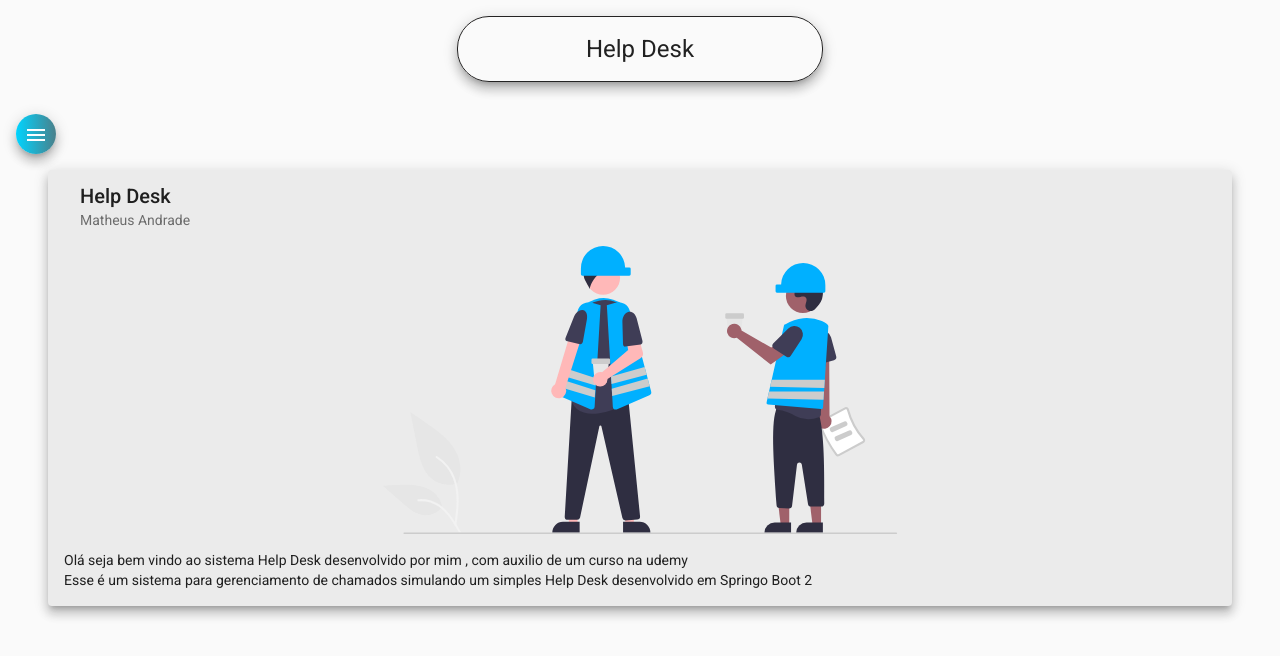
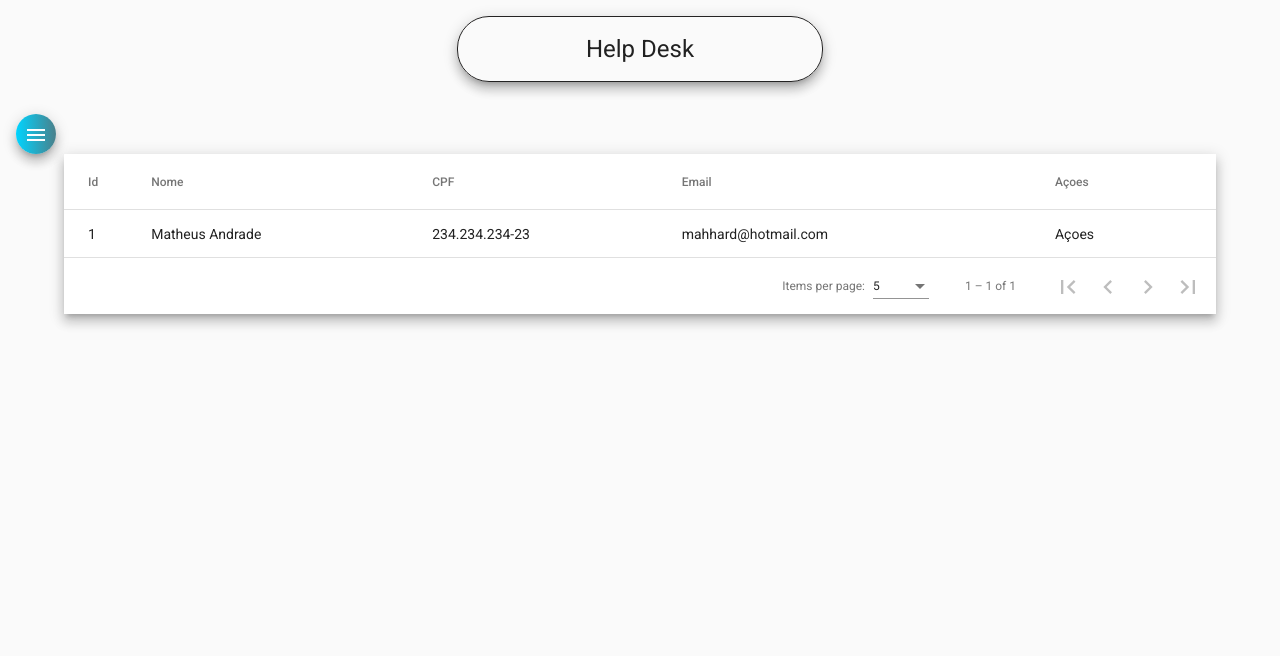
Before and after one commit to mah-andrade/HelpDesk-frontend, an Angular app: page /tecnicos in a window 1280 px wide. Before the commit this address led to /home. Shown: the top 656 px of the page. Built offline with nearby package versions, Linux system fonts and the light colour scheme.

Commit message:
HTML E CSS PARA TECNICO LIST

```diff
--- a/src/app/app-routing.module.ts
+++ b/src/app/app-routing.module.ts
@@ -8,7 +8,7 @@
   {
     path: '', component: NavComponent, children:[
       {path: 'home', component: HomeComponent },
-      {path:'tecnicos',component:TecnicoListComponent}
+      {path:'tecnicos',component:TecnicoListComponent }
     ]
   }
 ];
--- a/src/app/components/nav/nav.component.ts
+++ b/src/app/components/nav/nav.component.ts
@@ -11,7 +11,7 @@
   constructor(private router: Router) { }
 
   ngOnInit(): void {
-    this.router.navigate(['home'])
+    this.router.navigate(['tecnicos'])
   }
 
 }
--- a/src/app/components/tecnico/tecnico-list/tecnico-list.component.css
+++ b/src/app/components/tecnico/tecnico-list/tecnico-list.component.css
@@ -0,0 +1,7 @@
+.container{
+    width: 90%;
+    margin: auto;
+}
+table {
+    width: 100%;
+  }
--- a/src/app/components/tecnico/tecnico-list/tecnico-list.component.html
+++ b/src/app/components/tecnico/tecnico-list/tecnico-list.component.html
@@ -1 +1,41 @@
-<p>tecnico-list works!</p>
+<div class="container">
+    <div class="mat-elevation-z8">
+        <table mat-table [dataSource]="dataSource">
+
+          <ng-container matColumnDef="position">
+            <th mat-header-cell *matHeaderCellDef> Id </th>
+            <td mat-cell *matCellDef="let element"> {{element.id}} </td>
+          </ng-container>
+
+          <ng-container matColumnDef="name">
+            <th mat-header-cell *matHeaderCellDef> Nome </th>
+            <td mat-cell *matCellDef="let element"> {{element.nome}} </td>
+          </ng-container>
+
+          <ng-container matColumnDef="weight">
+            <th mat-header-cell *matHeaderCellDef> CPF </th>
+            <td mat-cell *matCellDef="let element"> {{element.cpf}} </td>
+          </ng-container>
+
+          <ng-container matColumnDef="symbol">
+            <th mat-header-cell *matHeaderCellDef> Email </th>
+            <td mat-cell *matCellDef="let element"> {{element.email}} </td>
+          </ng-container>
+
+          <ng-container matColumnDef="acoes">
+            <th mat-header-cell *matHeaderCellDef> Açoes </th>
+            <td mat-cell *matCellDef="let element"> Açoes </td>
+          </ng-container>
+
+
+          <tr mat-header-row *matHeaderRowDef="displayedColumns"></tr>
+          <tr mat-row *matRowDef="let row; columns: displayedColumns;"></tr>
+        </table>
+
+        <mat-paginator [pageSizeOptions]="[5, 10, 20]"
+                       showFirstLastButtons
+                       aria-label="Select page of periodic elements">
+        </mat-paginator>
+      </div>
+
+</div>
--- a/src/app/components/tecnico/tecnico-list/tecnico-list.component.ts
+++ b/src/app/components/tecnico/tecnico-list/tecnico-list.component.ts
@@ -1,4 +1,7 @@
-import { Component, OnInit } from '@angular/core';
+import { Component, OnInit, ViewChild } from '@angular/core';
+import { MatPaginator } from '@angular/material/paginator';
+import { MatTableDataSource } from '@angular/material/table';
+import { Tecnico } from 'src/app/models/tecnico';
 
 @Component({
   selector: 'app-tecnico-list',
@@ -7,9 +10,28 @@
 })
 export class TecnicoListComponent implements OnInit {
 
+  ELEMENT_DATA: Tecnico[] = [
+    {
+      id:1,
+      nome:'Matheus Andrade',
+      cpf:'234.234.234-23',
+      email:'mahhard@hotmail.com',
+      senha:'321321',
+      perfis:['0'],
+      dataCriacao:'06/02/2003'
+    }
+  ]
+  displayedColumns: string[] = ['position', 'name', 'weight', 'symbol','acoes'];
+  dataSource = new MatTableDataSource<Tecnico>(this.ELEMENT_DATA);
   constructor() { }
 
   ngOnInit(): void {
   }
 
+  @ViewChild(MatPaginator) paginator: MatPaginator;
+
+  ngAfterViewInit() {
+    this.dataSource.paginator = this.paginator;
+  }
+
 }
--- /dev/null
+++ b/src/app/models/tecnico.ts
@@ -0,0 +1,9 @@
+export interface Tecnico{
+    id?:    any;
+    nome:   string;
+    cpf:    string;
+    email:  string;
+    senha:  string;
+    perfis: string[];
+    dataCriacao:   any;
+}
```
